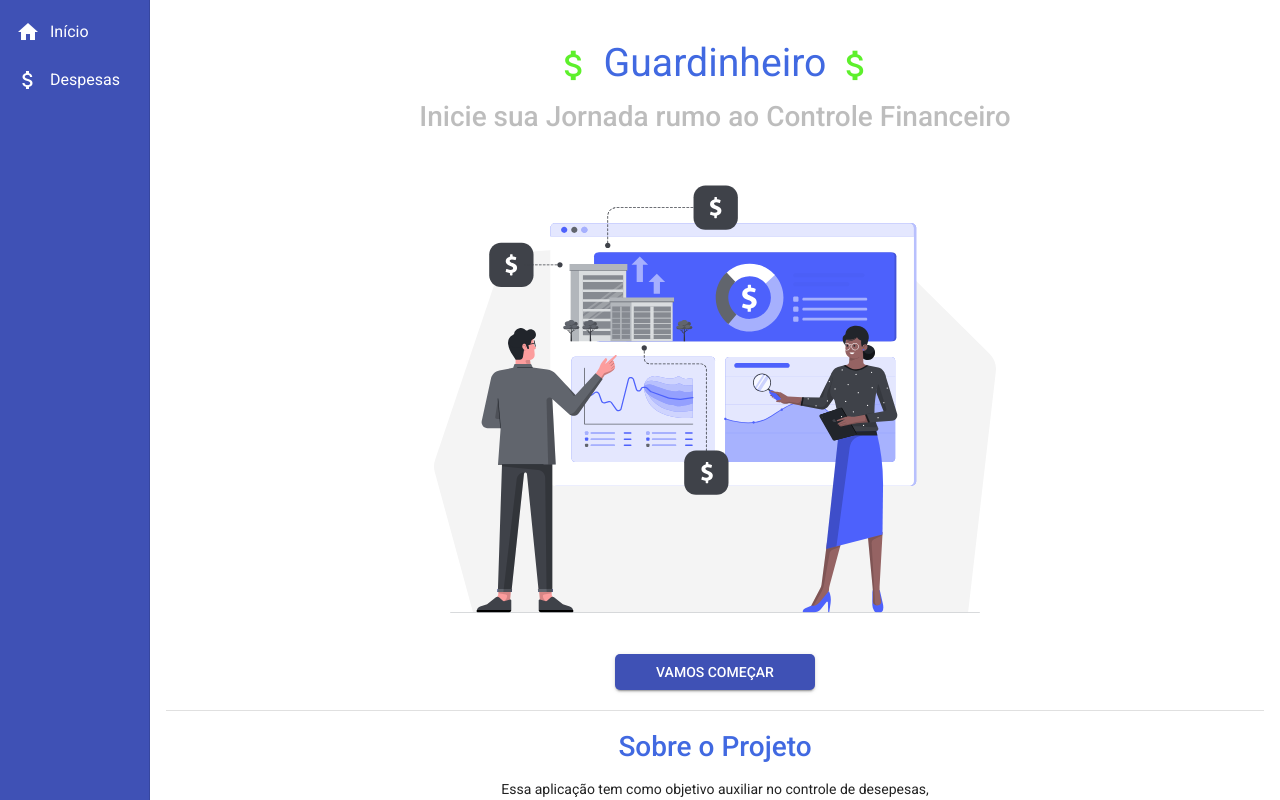
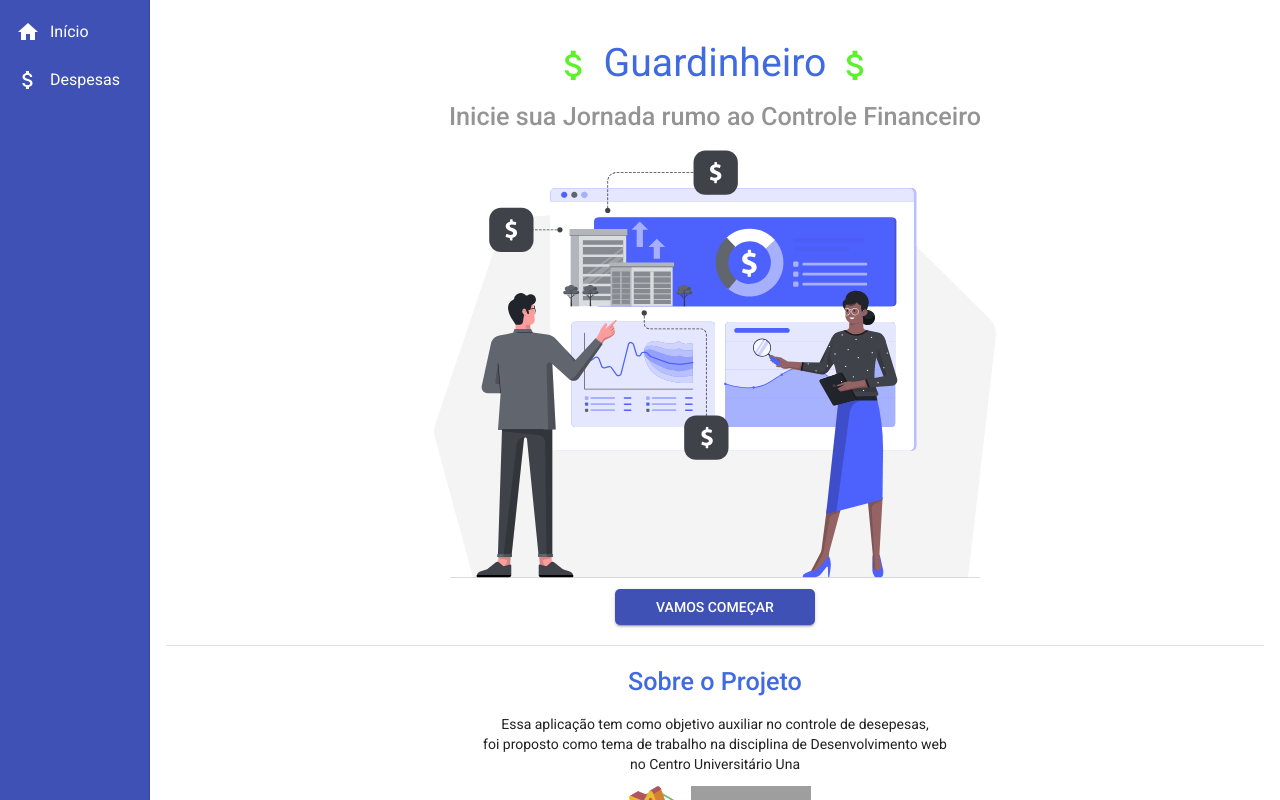
Before and after one commit to FGoecking/UnaUsuabilidadeWebDev, an Angular app: page / in a window 1280 px wide. Shown: the top 800 px of the page. Built offline with nearby package versions, Linux system fonts and the light colour scheme; grey boxes are pictures that could not be loaded.

Commit message:
ajustes cores e tamanho de fontes

```diff
--- a/src/app/components/views/home/home.component.css
+++ b/src/app/components/views/home/home.component.css
@@ -1,9 +1,9 @@
 .bemVindo h2 {
-  font-size: 2em;
-  color: #00000042;
+  font-size: 1.8em;
+  color: #0000006b;
 }
 h2 {
-  font-size: 2em;
+  font-size: 1.8em;
   color: royalblue;
 }
 section {
@@ -27,6 +27,7 @@ i {
   color: #5df02b;
 }
 .imgTitle {
+  margin-top: -35px;
   margin-left: auto;
   margin-right: auto;
   height: 500px;
@@ -35,8 +36,10 @@ i {
 .btnStart {
   width: 100%;
   margin: 0 auto;
+  margin-top: -30px;
 }
 .btnStart button {
+
   width: 200px;
   border-radius: 5px;
 }
@@ -66,6 +69,7 @@ i {
   display: flex;
 }
 .acompanheGanhos img {
+  margin-top: -50px;
   height: 350px;
   width: auto;
 }
```
